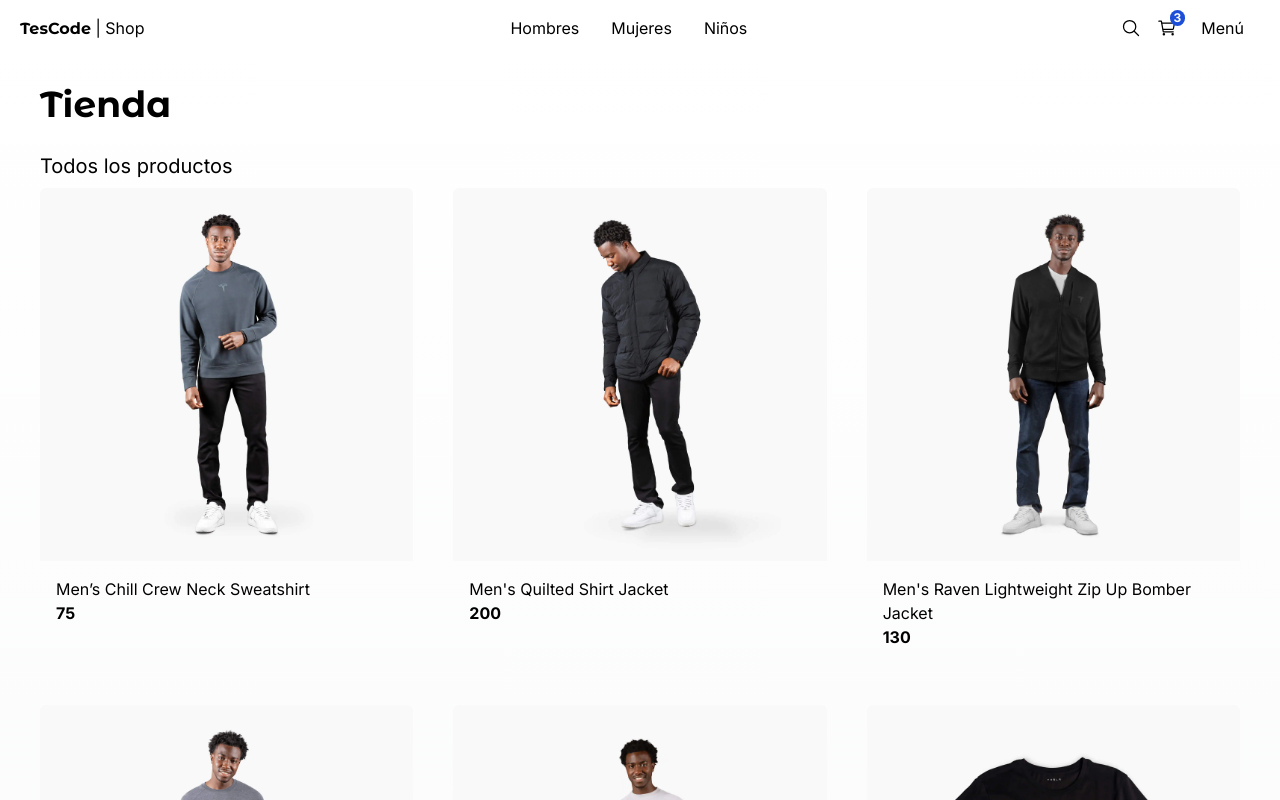
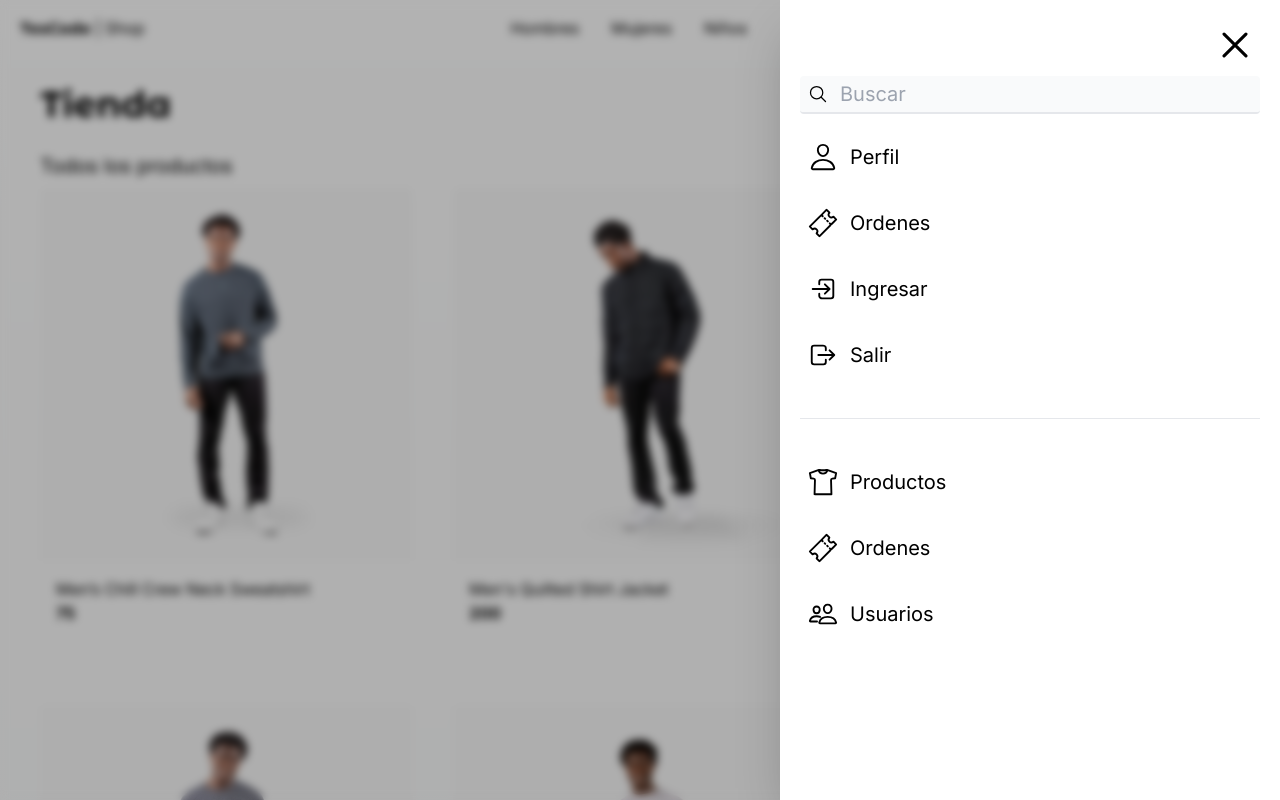
Before and after one commit to AlexisFlores17/E-shop, a Next.js app: page / in a window 1280 px wide. Both pictures are taken after a click on the button "Menú". Shown: the top 800 px of the page. Built offline with nearby package versions, Linux system fonts and the light colour scheme.

Commit message:
Basic-ui

```diff
--- a/package.json
+++ b/package.json
@@ -9,10 +9,12 @@
     "lint": "next lint"
   },
   "dependencies": {
+    "clsx": "^2.1.0",
     "next": "14.1.0",
     "react": "^18",
     "react-dom": "^18",
-    "react-icons": "^5.0.1"
+    "react-icons": "^5.0.1",
+    "zustand": "^4.5.0"
   },
   "devDependencies": {
     "@types/node": "^20",
--- a/src/app/(shop)/layout.tsx
+++ b/src/app/(shop)/layout.tsx
@@ -1,4 +1,5 @@
 import { TopMenu } from "@/components";
+import { SideBar } from "@/components/ui/sidebar/SideBar";
 
 export default function ShopLayout({
   children,
@@ -8,6 +9,7 @@ export default function ShopLayout({
   return (
     <main className=" min-h-screen">
       <TopMenu />
+      <SideBar />
       <div className="px-0 sm:px-10">
         {children}
 
--- a/src/components/index.ts
+++ b/src/components/index.ts
@@ -1,5 +1,6 @@
+export { PageNotFound } from "./ui/not-found/PageNotFound";
+export { ProductGrid } from "./products/product-grid/ProductGrid";
 export { ProductGridItem } from "./products/product-grid/ProductGridItem";
-export { ProductGrid } from "./products/product-grid/ProductGrid";
 export { Title } from "./ui/title/Title";
-export { PageNotFound } from "./ui/not-found/PageNotFound";
 export { TopMenu } from "./ui/top-menu/TopMenu";
+import { SideBar } from "./ui/sidebar/SideBar";
--- a/src/components/products/product-grid/ProductGridItem.tsx
+++ b/src/components/products/product-grid/ProductGridItem.tsx
@@ -1,19 +1,26 @@
+"use client";
 import { Product } from "@/interfaces";
 import Image from "next/image";
 import Link from "next/link";
+import { useEffect, useState } from "react";
 
 interface Props {
   product: Product;
 }
 
 export const ProductGridItem = ({ product }: Props) => {
+  const [displayImage, setDisplayImage] = useState(product.images[0])
+
+
   return (
     <div className="rounded-md overflow-hidden fade-in">
       <Link href={`/product/${product.slug}`}>
         <Image
-          src={`/products/${product.images[0]} `}
+          onMouseLeave={()=>setDisplayImage(product.images[0])}
+          onMouseEnter={()=>setDisplayImage(product.images[1])}
+          src={`/products/${displayImage} `}
           alt={product.title}
-          className="w-full object-cover"
+          className="w-full object-cover rounded"
           width={500}
           height={500}
         />
--- /dev/null
+++ b/src/components/ui/sidebar/SideBar.tsx
@@ -0,0 +1,115 @@
+"use client";
+
+import { useUIStore } from "@/store";
+import clsx from "clsx";
+import Link from "next/link";
+import {
+  IoCloseOutline,
+  IoLogInOutline,
+  IoLogOutOutline,
+  IoPeopleOutline,
+  IoPersonOutline,
+  IoSearchOutline,
+  IoShirtOutline,
+  IoTicketOutline,
+} from "react-icons/io5";
+
+export const SideBar = () => {
+  const isSideMenuOpen = useUIStore((state) => state.isSideMenuOpen);
+  const closeSideMenu = useUIStore((state) => state.closeSideMenu);
+  return (
+    <div>
+      {/*Background black */}
+
+      {isSideMenuOpen && (
+        <div className=" fixed top-0  left-0 w-screen h-dvh z-10 bg-black opacity-30" />
+      )}
+      {/*Blur */}
+      {isSideMenuOpen && (
+          <div onClick={()=> closeSideMenu()} className=" fade-in fixed top-0  left-0 w-screen h-dvh z-10 backdrop-blur-sm " />
+          )}
+
+      {/*Sidemenu */}
+
+      <nav
+        className={clsx(
+          "fixed p-5 right-0 top-0 w-[500px] h-dvh bg-white z-20 shadow-2xl  transition-all duration-300 ",
+          {
+            "translate-x-full": !isSideMenuOpen,
+          }
+        )}
+      >
+        <IoCloseOutline
+          size={50}
+          className="absolute top-5 right-5 cursor-pointer"
+          onClick={() => closeSideMenu()}
+        />
+        {/*Input search */}
+        <div className="relative mt-14">
+          <IoSearchOutline size={20} className="absolute top-2 left-2" />
+          <input
+            type="text"
+            placeholder="Buscar"
+            className="w-full bg-gray-50 rounded pl-10 py-1 pr-10 border-b-2 text-xl border-gray-200 focus:outline-none focus:border-blue-500 "
+          />
+        </div>
+
+        {/*Menu */}
+        <Link
+          href="/"
+          className="flex items-center mt-5 p-2 hover:bg-gray-100 rounded transition-all"
+        >
+          <IoPersonOutline size={30} />
+          <span className="ml-3 text-xl">Perfil</span>
+        </Link>
+        <Link
+          href="/"
+          className="flex items-center mt-5 p-2 hover:bg-gray-100 rounded transition-all"
+        >
+          <IoTicketOutline size={30} />
+          <span className="ml-3 text-xl">Ordenes</span>
+        </Link>
+        <Link
+          href="/"
+          className="flex items-center mt-5 p-2 hover:bg-gray-100 rounded transition-all"
+        >
+          <IoLogInOutline size={30} />
+          <span className="ml-3 text-xl">Ingresar</span>
+        </Link>
+        <Link
+          href="/"
+          className="flex items-center mt-5 p-2 hover:bg-gray-100 rounded transition-all"
+        >
+          <IoLogOutOutline size={30} />
+          <span className="ml-3 text-xl">Salir</span>
+        </Link>
+
+        <div className="w-fill h-px bg-gray-200 my-10" />
+
+        <Link
+          href="/"
+          className="flex items-center mt-5 p-2 hover:bg-gray-100 rounded transition-all"
+        >
+          <IoShirtOutline size={30} />
+          <span className="ml-3 text-xl">Productos</span>
+        </Link>
+
+        <Link
+          href="/"
+          className="flex items-center mt-5 p-2 hover:bg-gray-100 rounded transition-all"
+        >
+          <IoTicketOutline size={30} />
+          <span className="ml-3 text-xl">Ordenes</span>
+        </Link>
+
+        <Link
+          href="/"
+          className="flex items-center mt-5 p-2 hover:bg-gray-100 rounded transition-all"
+        >
+          <IoPeopleOutline size={30} />
+          <span className="ml-3 text-xl">Usuarios</span>
+        </Link>
+      </nav>
+    </div>
+  );
+};
--- a/src/components/ui/top-menu/TopMenu.tsx
+++ b/src/components/ui/top-menu/TopMenu.tsx
@@ -1,8 +1,14 @@
+'use client'
+
 import { titleFont } from "@/config/fonts";
+import { useUIStore } from "@/store";
 import Link from "next/link";
 import { IoCartOutline, IoSearchOutline } from "react-icons/io5";
 
 export const TopMenu = () => {
+
+  const openSideMenu = useUIStore(state => state.openSideMenu);
+
   return (
     <nav className="flex px-5 justify-between items-center w-full">
       {/*logo */}
@@ -48,7 +54,7 @@ export const TopMenu = () => {
             <IoCartOutline className="w-5 h-5" />
           </div>
         </Link>
-        <button className="m-2 p-2 rounded-md transition-all hover:bg-gray-100">
+        <button onClick={()=> openSideMenu()} className="m-2 p-2 rounded-md transition-all hover:bg-gray-100">
             Menú
         </button>
       </div>
--- a/src/interfaces/index.ts
+++ b/src/interfaces/index.ts
@@ -1 +1 @@
-export * from './product.interface';
+export type {Product} from './product.interface';
--- /dev/null
+++ b/src/store/index.ts
@@ -0,0 +1 @@
+export { useUIStore } from "./ui/ui-store";
--- /dev/null
+++ b/src/store/ui/ui-store.ts
@@ -0,0 +1,13 @@
+import { create } from 'zustand'
+
+interface State {
+    isSideMenuOpen:Boolean;
+    openSideMenu: () => void;
+    closeSideMenu: () => void;
+}
+
+export const useUIStore = create<State>()((set) => ({
+    isSideMenuOpen:false,
+    openSideMenu: ()=>set({isSideMenuOpen:true}),
+    closeSideMenu: ()=>set({isSideMenuOpen:false})
+}));
```
Also changed, not shown: 1 other file (tests, documents, lock files or other folders).
